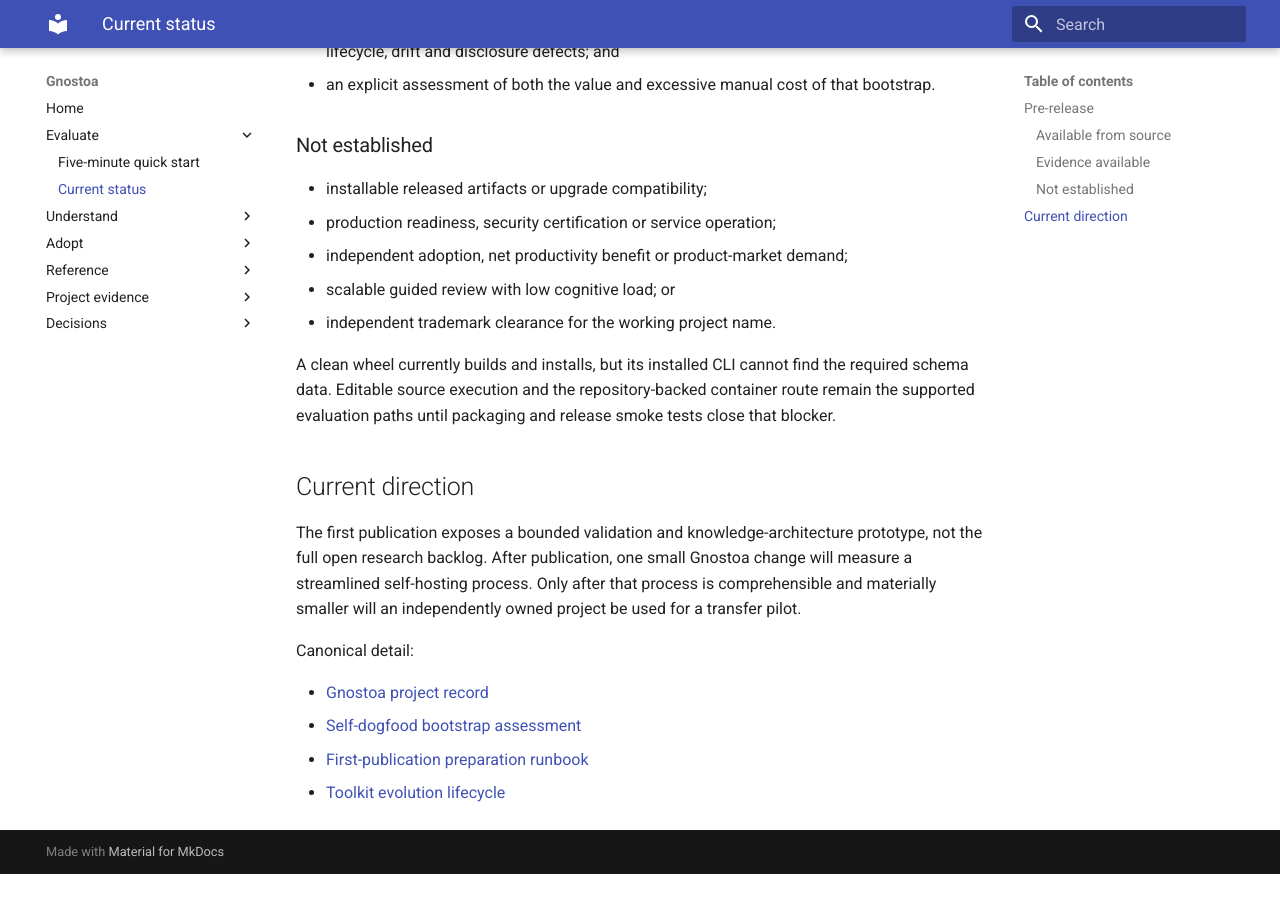
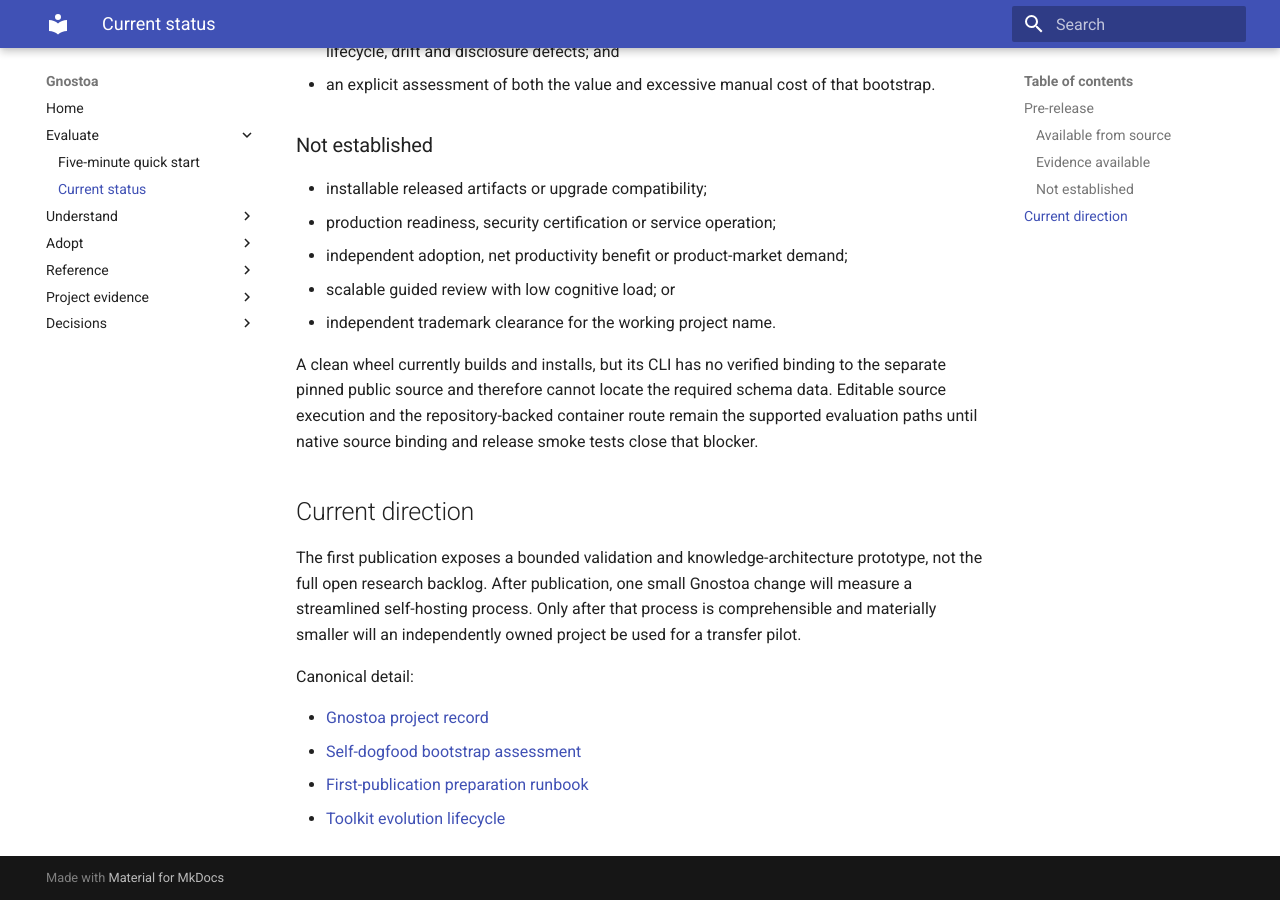
Before and after one commit to ktogias/gnostoa, an MkDocs documentation site: the page built from docs/status.md, in a window 1280 px wide and 900 px high, scrolled down 743 px. Built offline with MkDocs 1.6.1 and Material for MkDocs 9.7.7, drawn with Linux system fonts in a browser that asks for light colours; before the commit the page ends 1617 px from its top, so only the background shows below that.

Commit message:
clarify native source binding

```diff
--- a/docs/status.md
+++ b/docs/status.md
@@ -34,10 +34,11 @@
 - scalable guided review with low cognitive load; or
 - independent trademark clearance for the working project name.
 
-A clean wheel currently builds and installs, but its installed CLI cannot find
-the required schema data. Editable source execution and the repository-backed
-container route remain the supported evaluation paths until packaging and
-release smoke tests close that blocker.
+A clean wheel currently builds and installs, but its CLI has no verified
+binding to the separate pinned public source and therefore cannot locate the
+required schema data. Editable source execution and the repository-backed
+container route remain the supported evaluation paths until native source
+binding and release smoke tests close that blocker.
 
 ## Current direction
 
```
Also changed, not shown: README.md (+3 -2 lines), docs/quick-start.md (+4 -3 lines), knowledge/runbooks/prepare-first-publication.md (+8 -4 lines).
